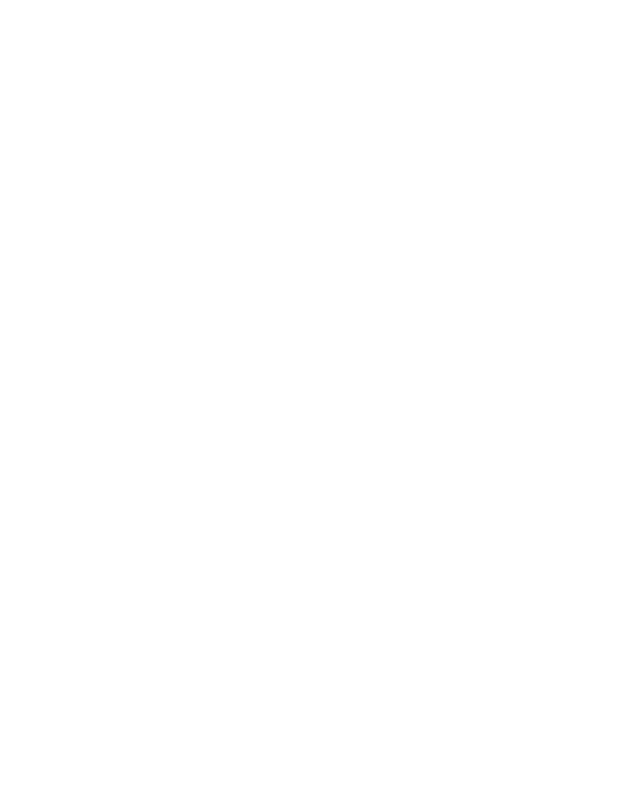
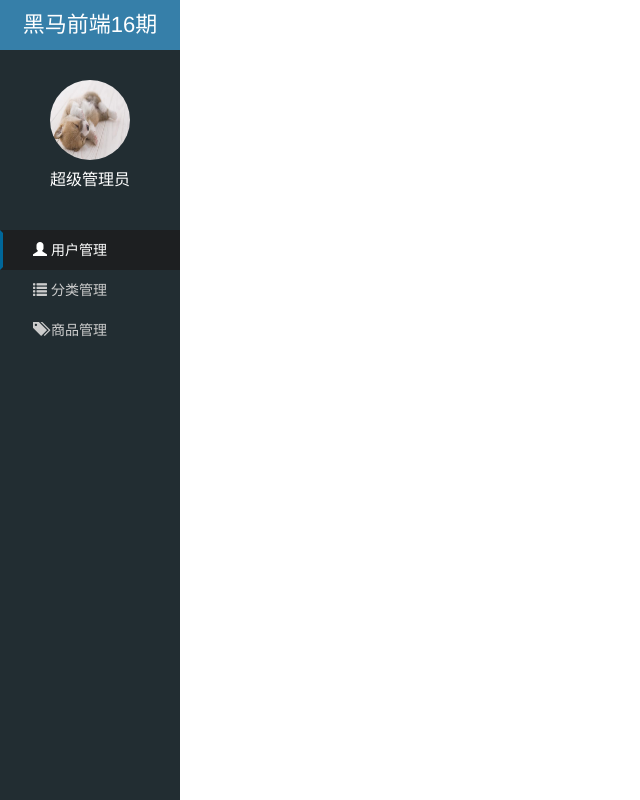
Before and after one commit to wangmengru1995/letao, a website: page public/admin/index.html in a window 1280 px wide. Shown: the whole page, without its empty margins (0-640 px from the left). Drawn offline with Linux system fonts and the light colour scheme.

Commit message:
首页的侧边栏静态页面完成

```diff
--- a/public/admin/css/common.css
+++ b/public/admin/css/common.css
@@ -1,7 +1,82 @@
 
+html,body {
+    height: 100%;
+}
+
+* {
+    margin: 0;
+    padding: 0;
+    list-style: none;
+}
+
+a {
+    text-decoration: none;
+}
+
+a:link,a:visited,a:hover,a:active {
+    text-decoration: none;
+}
 
 /* 登录界面 start */
 .login .panel {
     margin-top: 150px;
 }
 /* 登录界面 end */
+
+/* 首页样式 */
+.lt-aside {
+    width: 180px;
+    height: 100%;
+    background-color: #222d32;
+}
+.lt-aside .brand a {
+    display: block;
+    height: 50px;
+    width: 100%;
+    background-color: #367fa9;
+    color: #fff;
+    font-size: 22px;
+    text-align: center;
+    line-height: 50px;
+}
+
+.lt-aside .user {
+    height: 150px;
+    width: 100%;
+}
+
+.lt-aside .user img {
+    width: 80px;
+    height: 80px;
+    border-radius: 50%;
+    margin: 30px auto 0;
+    display: block;
+}
+
+.lt-aside .user p {
+    height: 40px;
+    line-height: 40px;
+    text-align: center;
+    color: #fff;
+    font-size: 16px;
+}
+
+.lt-aside .nav a {
+    padding-left: 30px;
+    color: #ccc;
+    height: 40px;
+    line-height: 34px;
+    display: block;
+    border: 3px solid transparent;
+    box-sizing: border-box;
+}
+
+.lt-aside .nav a.now {
+    color: #fff;
+    background-color: #1d1f21;
+    border-left-color: #069;
+}
+
+.lt-aside .nav .child a {
+    padding-left: 50px;
+}
--- a/public/admin/index.html
+++ b/public/admin/index.html
@@ -1,16 +1,59 @@
 <!DOCTYPE html>
 <html lang="en">
+
 <head>
     <meta charset="UTF-8">
     <meta name="viewport" content="width=device-width, initial-scale=1.0">
     <meta http-equiv="X-UA-Compatible" content="ie=edge">
     <title>Document</title>
+    <link rel="stylesheet" href="./lib/bootstrap/css/bootstrap.css">
+    <link rel="stylesheet" href="./lib/bootstrap-validator/css/bootstrapValidator.css">
+    <link rel="stylesheet" href="./css/common.css">
 </head>
+
 <body>
     <div class="lt-aside">
-        <div class="brand"></div>
-        <div class="user"></div>
-        <div class="nav"></div>
+        <div class="brand">
+            <a href="javascript:;">黑马前端16期</a>
+        </div>
+        <div class="user">
+            <img src="./images/dog2.jpg" alt="">
+            <p>超级管理员</p>
+        </div>
+        <div class="nav">
+            <ul>
+                <li>
+                    <a href="user.html" class="now">
+                        <span class="glyphicon glyphicon-user"></span>
+                        用户管理
+                    </a>
+                </li>
+                <li>
+                    <a href="Javascript:;">
+                        <span class="glyphicon glyphicon-list"></span>
+                        分类管理
+                    </a>
+                    <div class="child" style="display: none;">
+                        <a href="first.html">一级目录</a>
+                        <a href="second.html">二级目录</a>
+                    </div>
+                </li>
+                <li>
+                    <a href="product.html">
+                        <span class="glyphicon glyphicon-tags"></span>
+                        商品管理
+                    </a>
+                </li>
+            </ul>
+        </div>
     </div>
+
+
+    <script src="./lib/jquery/jquery.js"></script>
+    <script src="./lib/bootstrap/js/bootstrap.js"></script>
+    <script src="./lib/bootstrap-validator/js/bootstrapValidator.js"></script>
+    <script src="./js/common.js"></script>
+    <script src="./js/index.js"></script>
 </body>
+
 </html>
```
Also changed, not shown: public/admin/images/dog1.jpg (added), public/admin/images/dog2.jpg (added), public/admin/js/index.js (added).
